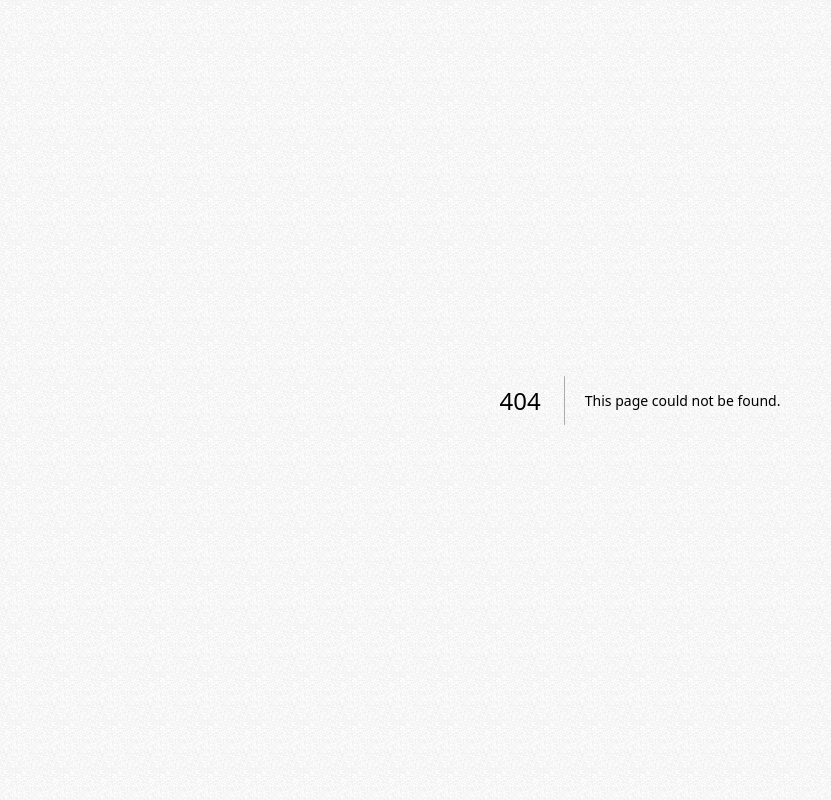
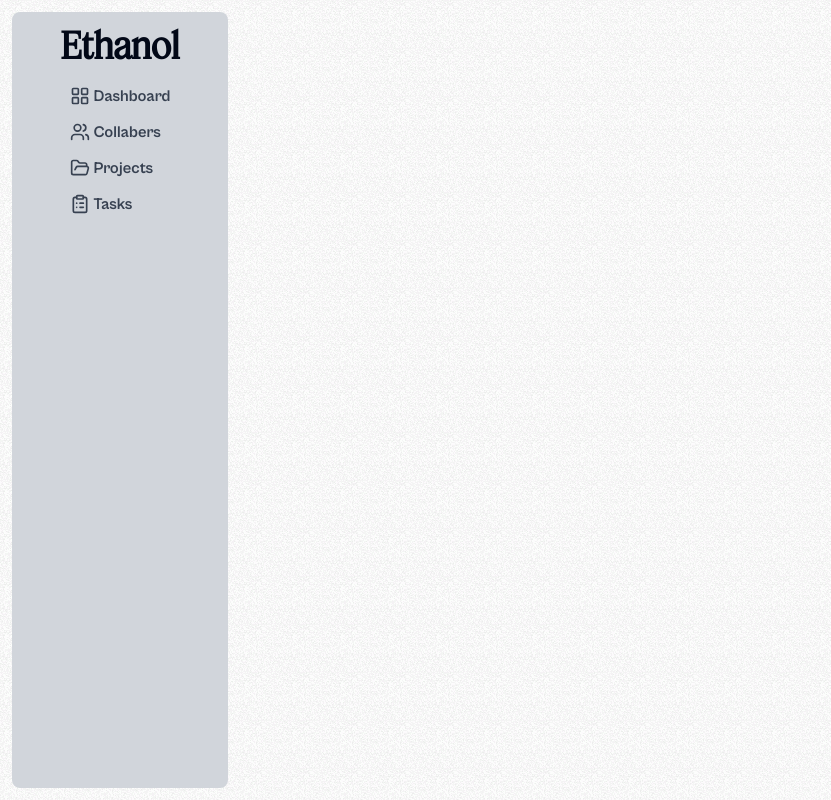
Before and after one commit to mangat-ram/Ethanol-Client, a Next.js app: page /dashboard in a window 1280 px wide. Before the commit this address had no page. Shown: the whole page, without its empty margins (0-831 px from the left). Built offline with nearby package versions, Linux system fonts and the light colour scheme.

Commit message:
Added SideBar Building.

```diff
--- a/package.json
+++ b/package.json
@@ -24,6 +24,7 @@
     "react": "^18",
     "react-dom": "^18",
     "react-hook-form": "^7.51.3",
+    "react-icons": "^5.1.0",
     "tailwind-merge": "^2.3.0",
     "tailwindcss-animate": "^1.0.7",
     "usehooks-ts": "^3.1.0",
--- /dev/null
+++ b/src/app/(main)/dashboard/page.tsx
@@ -0,0 +1,11 @@
+import MaxWidthWrapper from "@/components/MaxWidthWrapper"
+import SideBar from "@/components/SideBar"
+import React from "react"
+
+const MainPage = () => {
+  return (
+      <SideBar />
+  )
+}
+
+export default MainPage
--- a/src/app/(site)/page.tsx
+++ b/src/app/(site)/page.tsx
@@ -12,13 +12,14 @@ import clsx from "clsx";
 import Image from "next/image";
 import Check from "../../../public/check.svg"
 import Diamond from "../../../public/diamond.svg"
+import Footer from "@/components/Footer";
 
 export default function Home() {
   return (
     <div>
-      <HeroSection />
+      <div id="hg"><HeroSection /></div>
       <div id="intro"><IntroCard /></div>
-      <div id="middle"><MiddleSection /></div>
+      <div id="features"><MiddleSection /></div>
       <div id="testimonials">
         <h1 className="text-5xl p-12 flex justify-center font-bold font-featureDeck">Testimonials from Experts</h1>
         <MaxWidthWrapper className="flex justify-center flex-wrap gap-12 font-featureDeck">
@@ -67,7 +68,7 @@ export default function Home() {
                       className='whitespace-nowrap w-full mt-4 border-[3px] border-amber-300 text-lg'>
                       {card.planType === PRICING_PLANS.proplan ? 'Go Pro' : 'Get Started'}
                     </Button>
-                  </CardContent>
+                </CardContent>
               }
               cardFooter={
                   <ul className='font-cabinet flex mb-2 flex-col gap-4'>
@@ -89,6 +90,7 @@ export default function Home() {
           ))}
         </MaxWidthWrapper>
       </div>
+      <Footer />
     </div>
   );
 }
--- /dev/null
+++ b/src/components/Footer.tsx
@@ -0,0 +1,27 @@
+import { GitHubLogoIcon } from "@radix-ui/react-icons"
+import { Heart, HeartIcon, LucideHeart } from "lucide-react"
+import React from "react"
+
+const Footer = () => {
+  return (
+    <section className="relative">
+      <div className="absolute mt-20 top-0 left-0 w-full overflow-hidden leading-none bg-[#e01e37]/60">
+        <svg data-name="Layer 1" xmlns="http://www.w3.org/2000/svg" viewBox="0 0 1200 120" preserveAspectRatio="none" className="relative block w-[calc(100% + 1.3px)] h-[150px]">
+            <path d="M0,0V46.29c47.79,22.2,103.59,32.17,158,28,70.36-5.37,136.33-33.31,206.8-37.5C438.64,32.43,512.34,53.67,583,72.05c69.27,18,138.3,24.88,209.4,13.08,36.15-6,69.85-17.84,104.45-29.34C989.49,25,1113-14.29,1200,52.47V0Z" opacity=".25" className="fill-gray-500"></path>
+            <path d="M0,0V15.81C13,36.92,27.64,56.86,47.69,72.05,99.41,111.27,165,111,224.58,91.58c31.15-10.15,60.09-26.07,89.67-39.8,40.92-19,84.73-46,130.83-49.67,36.26-2.85,70.9,9.42,98.6,31.56,31.77,25.39,62.32,62,103.63,73,40.44,10.79,81.35-6.69,119.13-24.28s75.16-39,116.92-43.05c59.73-5.85,113.28,22.88,168.9,38.84,30.2,8.66,59,6.17,87.09-7.5,22.43-10.89,48-26.93,60.65-49.24V0Z" opacity=".5" className="fill-yellow-900"></path>
+            <path d="M0,0V5.63C149.93,59,314.09,71.32,475.83,42.57c43-7.64,84.23-20.12,127.61-26.46,59-8.63,112.48,12.24,165.56,35.4C827.93,77.22,886,95.24,951.2,90c86.53-7,172.46-45.71,248.8-84.81V0Z" className="fill-[#F5F6F5]"></path>
+        </svg>
+        <div className="font-cabinet font-bold grid lg:grid-row-3 md:grid-row-2 pb-12">
+          <div className="flex justify-center items-center gap-5">
+            <h1 className="text-white text-xl">Created with Love</h1><LucideHeart className="w-8 h-8 text-red-800" /><h1 className="text-white text-xl">By Mangat Leelaram</h1>
+          </div>
+          <div className="flex justify-center items-center gap-5">
+            <p className="text-sm text-white">all rights reserved Ethanol@2024 </p>
+          </div>
+        </div>
+      </div>
+    </section>
+  )
+}
+
+export default Footer
--- a/src/components/NavBar.tsx
+++ b/src/components/NavBar.tsx
@@ -20,6 +20,13 @@ const NavBar = () => {
           {/*Todo Add Mobile navbar*/}
           <div className="hidden items-center space-x-4 sm:flex">
             <>
+              <Link href="#features"
+              className={buttonVariants({
+                variant:"ghost",
+                size:"xl"
+              })}>
+                Features
+              </Link>
               <Link href="/pricing"
               className={buttonVariants({
                 variant:"ghost",
--- /dev/null
+++ b/src/components/SideBar.tsx
@@ -0,0 +1,34 @@
+import { ClipboardList, Command, FolderOpen, LayoutGrid, Users } from "lucide-react"
+import React from "react"
+
+const SideBar = () => {
+  return (
+    <section className="m-0">
+      <div className="h-screen p-3 w-60 flex">
+        <div className="bg-gray-300 w-60 flex flex-col items-center rounded-lg">
+          <h1 className="text-4xl font-featureDeck font-bold p-4">Ethanol</h1>
+          <div className="font-cabinet font-bold text-gray-700 flex items-start flex-col gap-3">
+            <div className="flex items-center justify-center gap-1">
+              <LayoutGrid width={20} className="text-gray-700"/>
+              <span className="cursor-pointer hover:text-gray-900">Dashboard</span>
+            </div>
+            <div className="flex items-center justify-center gap-1">
+              <Users width={20} className="text-gray-700"/>
+              <span className="cursor-pointer hover:text-gray-900">Collabers</span>
+            </div>
+            <div className="flex items-center justify-center gap-1">
+              <FolderOpen width={20} className="text-gray-700"/>
+              <span className="cursor-pointer hover:text-gray-900">Projects</span>
+            </div>
+            <div className="flex items-center justify-center gap-1">
+              <ClipboardList width={20} className="text-gray-700"/>
+              <span className="cursor-pointer hover:text-gray-900">Tasks</span>
+            </div>
+          </div>
+        </div>
+      </div>
+    </section>
+  )
+}
+
+export default SideBar
```
Also changed, not shown: 1 other file (tests, documents, lock files or other folders).
